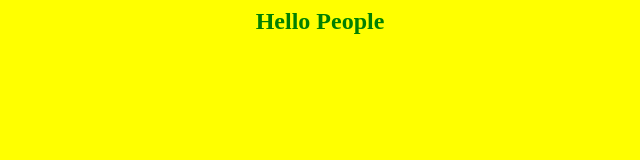
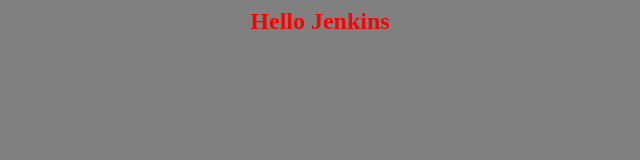
Before and after one commit to DarrellSab/app-aws-jenkins, a plain HTML site: page index.html in a window 1280 px wide. Shown: the whole page, without its empty margins (320-960 px from the left). Drawn offline with Linux system fonts and the light colour scheme.

Commit message:
Another Jenkins test

```diff
--- a/index.html
+++ b/index.html
@@ -1,7 +1,7 @@
 <html>
-<body style="background-color:yellow;">
+<body style="background-color:grey;">
 <center>
-<h2><font color=green>Hello People</font></h2>
+<h2><font color=red>Hello Jenkins</font></h2>
 </center>
 </body>
 </html>
```
